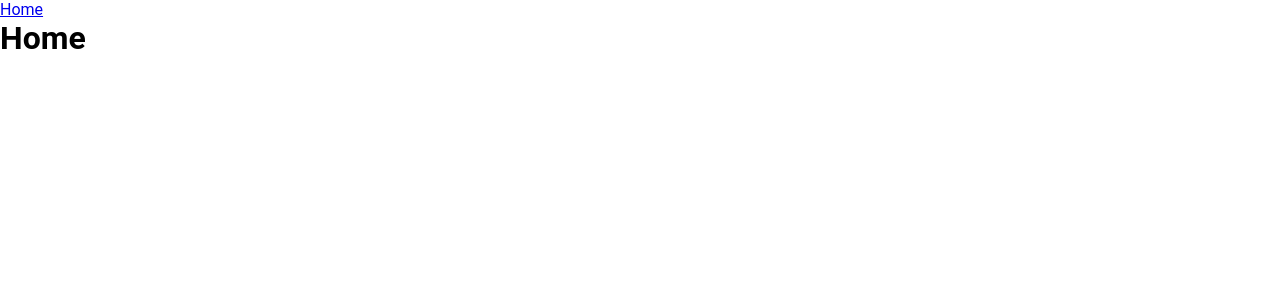
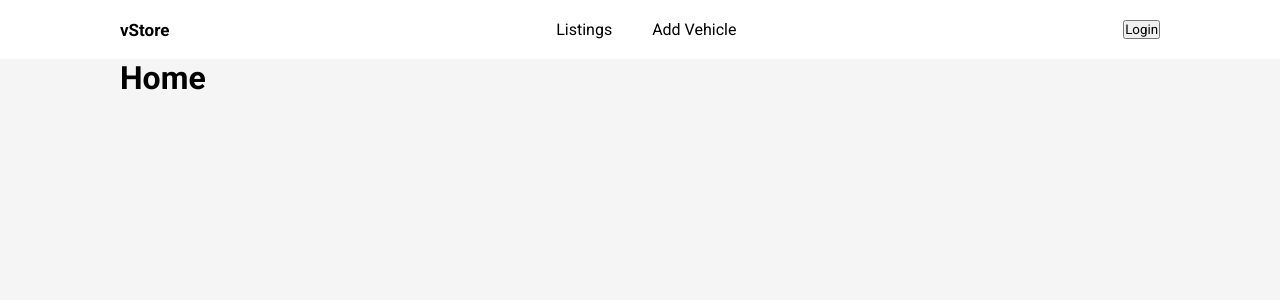
Before and after one commit to boushib/vehicly, a Vue app: page / in a window 1280 px wide. Shown: the top 300 px of the page. Built offline with nearby package versions, Linux system fonts and the light colour scheme.

Commit message:
create a navbar component

```diff
--- a/public/index.html
+++ b/public/index.html
@@ -1,17 +1,22 @@
 <!DOCTYPE html>
 <html lang="">
+
 <head>
   <meta charset="utf-8">
   <meta http-equiv="X-UA-Compatible" content="IE=edge">
   <meta name="viewport" content="width=device-width,initial-scale=1.0">
   <link rel="icon" href="<%= BASE_URL %>favicon.ico">
   <title><%= htmlWebpackPlugin.options.title %></title>
+  <link rel="preconnect" href="https://fonts.gstatic.com">
+  <link href="https://fonts.googleapis.com/css2?family=Roboto:wght@400;500;700;900&display=swap" rel="stylesheet">
 </head>
+
 <body>
   <noscript>
-      <strong>We're sorry but <%= htmlWebpackPlugin.options.title %> doesn't work properly without JavaScript enabled. Please enable it to continue.</strong>
+    <strong>We're sorry but <%= htmlWebpackPlugin.options.title %> doesn't work properly without JavaScript enabled.
+      Please enable it to continue.</strong>
   </noscript>
   <div id="app"></div>
-    <!-- built files will be auto injected -->
 </body>
+
 </html>
--- a/src/App.vue
+++ b/src/App.vue
@@ -1,18 +1,16 @@
 <template>
   <div id="app" class="app">
-    <div id="nav"><router-link to="/">Home</router-link></div>
+    <navbar />
     <router-view />
   </div>
 </template>
 
-<style lang="scss">
-* {
-  font-family: "Roboto", sans-serif;
-  margin: 0;
-  padding: 0;
-  box-sizing: border-box;
-}
-.app {
-  //
-}
-</style>
+<script>
+import Navbar from "@/components/Navbar.vue";
+export default {
+  name: "app",
+  components: {
+    Navbar,
+  },
+};
+</script>
--- /dev/null
+++ b/src/assets/scss/_grid.scss
@@ -0,0 +1,5 @@
+.container {
+  padding: 0 80px;
+  max-width: 1200px;
+  margin: 0 auto;
+}
--- /dev/null
+++ b/src/assets/scss/_vars.scss
@@ -0,0 +1,2 @@
+$red: #b54a41;
+$green: #4caf50;
--- /dev/null
+++ b/src/assets/scss/app.scss
@@ -0,0 +1,12 @@
+@import "grid";
+
+* {
+  font-family: "Roboto", sans-serif;
+  margin: 0;
+  padding: 0;
+  box-sizing: border-box;
+}
+.app {
+  background-color: #f5f5f5;
+  min-height: 100vh;
+}
--- /dev/null
+++ b/src/components/Navbar.vue
@@ -0,0 +1,42 @@
+<template>
+  <nav>
+    <div class="container">
+      <div class="nav__inner">
+        <router-link tag="div" class="nav__brand" to="/">vStore</router-link>
+        <ul class="main-menu">
+          <router-link tag="li" to="/">Listings</router-link>
+          <router-link tag="li" to="/add-vehicle">Add Vehicle</router-link>
+        </ul>
+        <router-link tag="button" class="btn" to="/login">Login</router-link>
+      </div>
+    </div>
+  </nav>
+</template>
+
+<script>
+export default {
+  //
+};
+</script>
+
+<style lang="scss">
+nav {
+  background-color: #fff;
+  .nav__inner {
+    display: flex;
+    align-items: center;
+    justify-content: space-between;
+  }
+  .nav__brand {
+    font-size: 17px;
+    font-weight: bold;
+  }
+  .main-menu {
+    list-style-type: none;
+    display: flex;
+    li {
+      padding: 20px;
+    }
+  }
+}
+</style>
--- a/src/main.js
+++ b/src/main.js
@@ -1,12 +1,15 @@
-import Vue from 'vue'
-import App from './App.vue'
-import router from './router'
-import store from './store'
+import Vue from "vue";
+import App from "./App.vue";
+import router from "./router";
+import store from "./store";
 
-Vue.config.productionTip = false
+// styles
+import "./assets/scss/app.scss";
+
+Vue.config.productionTip = false;
 
 new Vue({
   router,
   store,
-  render: h => h(App)
-}).$mount('#app')
+  render: (h) => h(App),
+}).$mount("#app");
--- /dev/null
+++ b/vue.config.js
@@ -0,0 +1,12 @@
+module.exports = {
+  css: {
+    loaderOptions: {
+      sass: {
+        prependData: `@import "~@/assets/scss/_vars.scss";`,
+      },
+    },
+  },
+  devServer: {
+    public: "local.me",
+  },
+};
```
Lines whose indentation alone changed are shown as unchanged.
